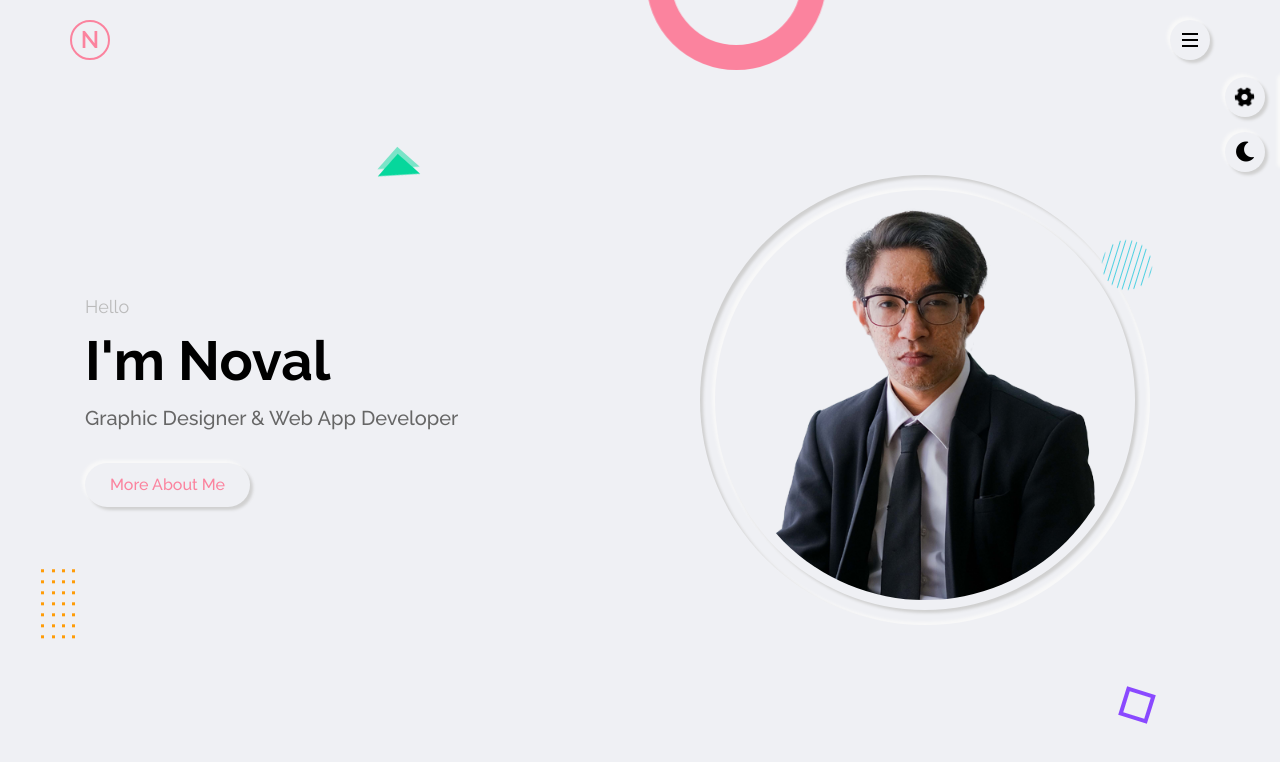
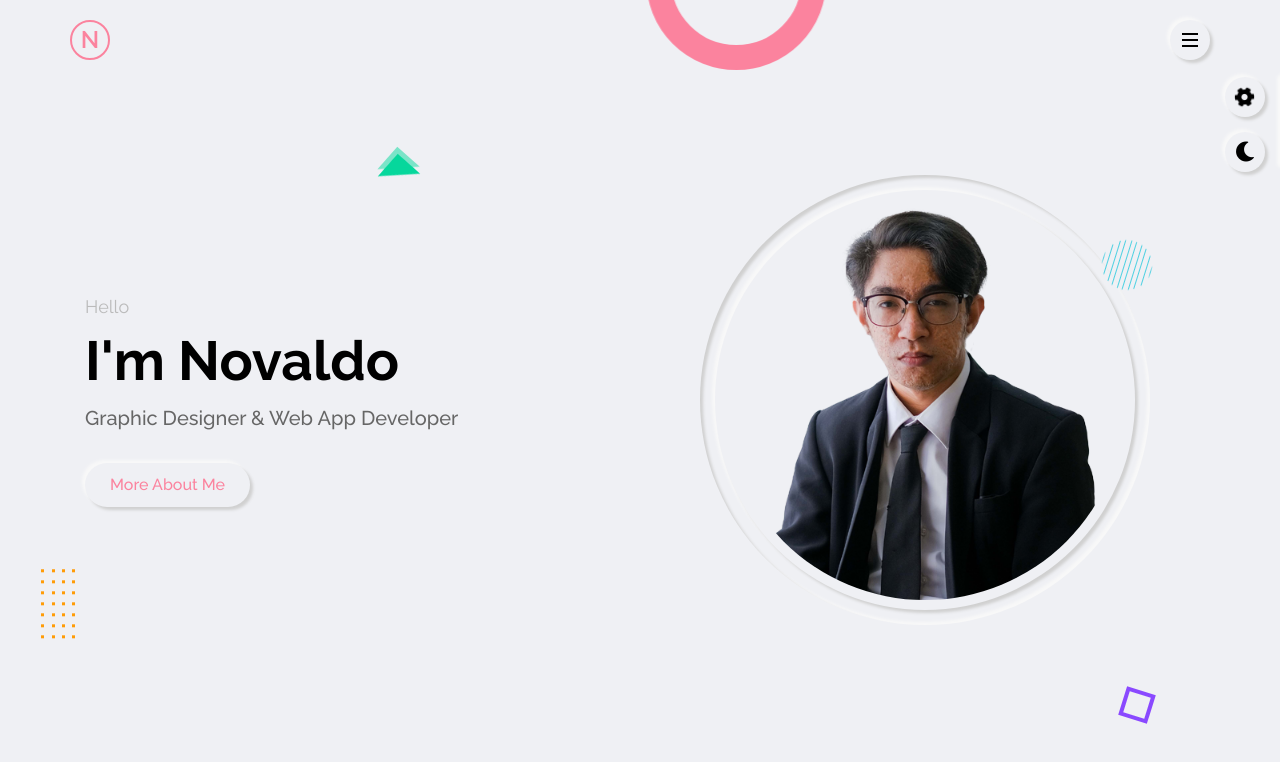
Before and after one commit to Rapunzelio/sayanoval.github.io, a plain HTML site: page index.html in a window 1280 px wide. Drawn offline with Linux system fonts and the light colour scheme.

Commit message:
update index.html

```diff
--- a/index.html
+++ b/index.html
@@ -82,7 +82,7 @@
 			<div class="row full-screen align-items-center">
 				<div class="home-text">
 					<p>Hello</p>
-					<h2>I'm Noval</h2>
+					<h2>I'm Novaldo</h2>
 					<h1>Graphic Designer & Web App Developer</h1>
 					<a href="#about" class="link-item btn-1 outer-shadow hover-in-shadow">More About Me</a>
 				</div>
```
